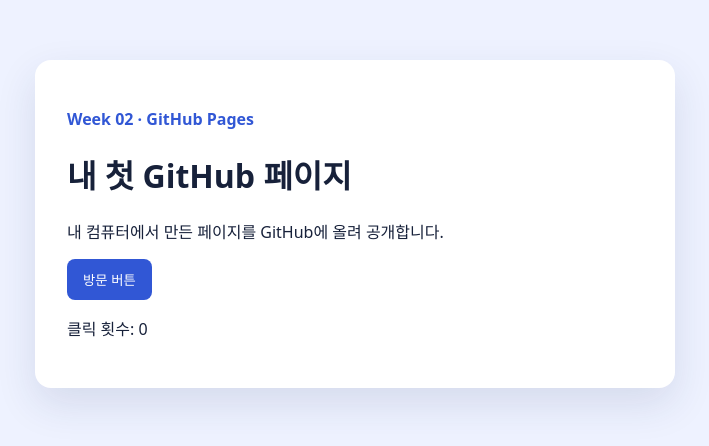
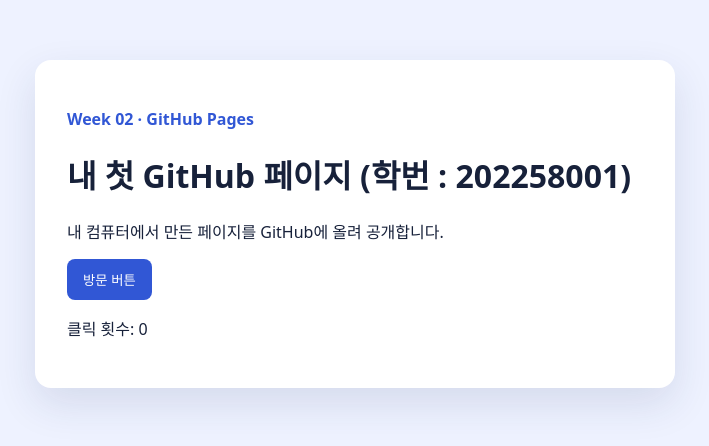
Before and after one commit to maban23/day03, a plain HTML site: page index.html in a window 1280 px wide. Shown: the part 176-622 px from the top of the page, without its empty margins (285-994 px from the left). Drawn offline with Linux system fonts and the light colour scheme.

Commit message:
학번 추가

```diff
--- a/index.html
+++ b/index.html
@@ -10,7 +10,7 @@
   <body>
     <main class="card">
       <p class="eyebrow">Week 02 · GitHub Pages</p>
-      <h1>내 첫 GitHub 페이지</h1>
+      <h1>내 첫 GitHub 페이지 (학번 : 202258001) </h1>
       <p>내 컴퓨터에서 만든 페이지를 GitHub에 올려 공개합니다.</p>
       <button id="count-button" type="button">방문 버튼</button>
       <p id="status">클릭 횟수: 0</p>
```
